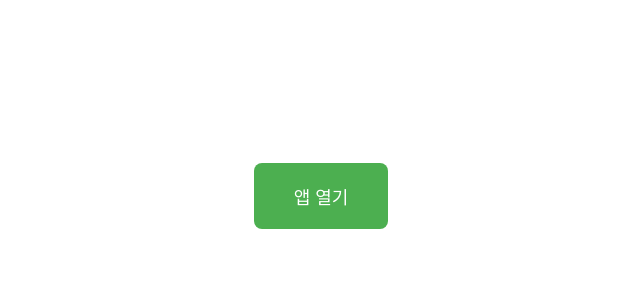
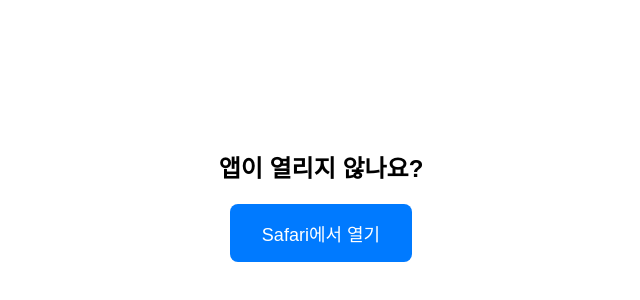
Before and after one commit to Jeung-00/hoottown-testlink, a plain HTML site: page index.html in a window 1280 px wide. Shown: the part 204-504 px from the top of the page, without its empty margins (319-959 px from the left). Drawn offline with Linux system fonts and the light colour scheme.

Commit message:
Update index.html

```diff
--- a/index.html
+++ b/index.html
@@ -1,47 +1,35 @@
 <!DOCTYPE html>
-<html>
+<html lang="ko">
 <head>
+  <meta charset="UTF-8">
   <meta name="viewport" content="width=device-width, initial-scale=1">
   <title>훗타운 앱 열기</title>
   <style>
     body {
       display: flex;
+      flex-direction: column;
+      align-items: center;
       justify-content: center;
-        align-items: center;
       height: 100vh;
       margin: 0;
+      font-family: sans-serif;
     }
-      button {
-        padding: 20px 40px;
+    h2 {
+      margin-bottom: 20px;
+    }
+    a {
+      display: inline-block;
+      padding: 16px 32px;
+      background-color: #007AFF;
+      color: white;
       font-size: 18px;
-        background-color: #4CAF50;
-        color: white;
-        border: none;
       border-radius: 8px;
+      text-decoration: none;
     }
   </style>
 </head>
 <body>
-    <button onclick="openApp()">앱 열기</button>
-
-    <script>
-      function openApp() {
-        const userAgent = window.navigator.userAgent.toLowerCase();
-        const isInstagram = userAgent.includes("instagram");
-        const isIOS = /iphone|ipad|ipod/.test(userAgent);
-
-        // 인스타그램 웹뷰인 경우
-        if (isInstagram && isIOS) {
-          // iframe 우회 방식
-          const iframe = document.createElement("iframe");
-          iframe.style.display = "none";
-          iframe.src = "hoottown://";
-          document.body.appendChild(iframe);
-        } else {
-          // 일반적인 방식
-          window.location.href = "hoottown://";
-        }
-      }
-    </script>
+  <h2>앱이 열리지 않나요?</h2>
+  <a href="https://hoottown.github.io/open.html" target="_blank">Safari에서 열기</a>
 </body>
 </html>
```
Lines whose indentation alone changed are shown as unchanged.
